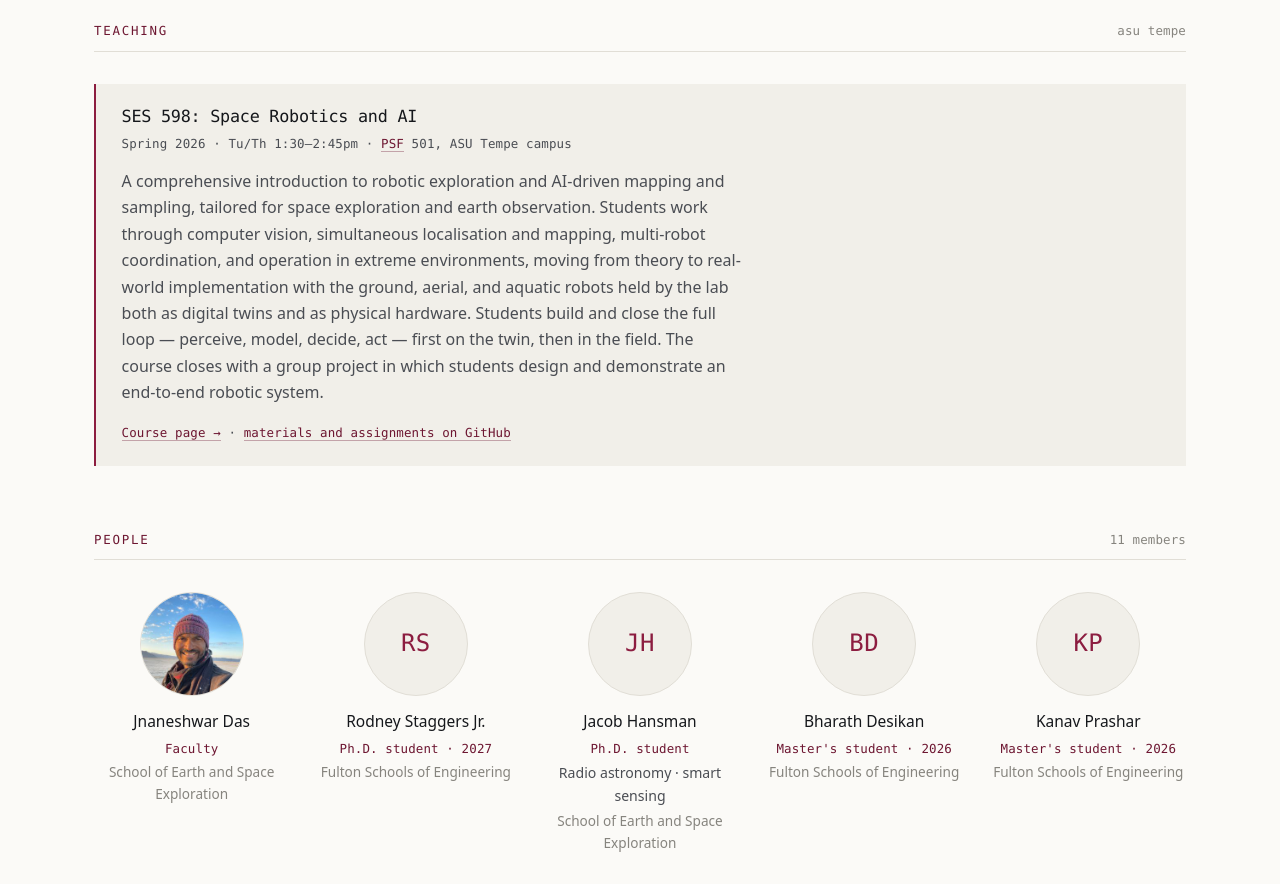
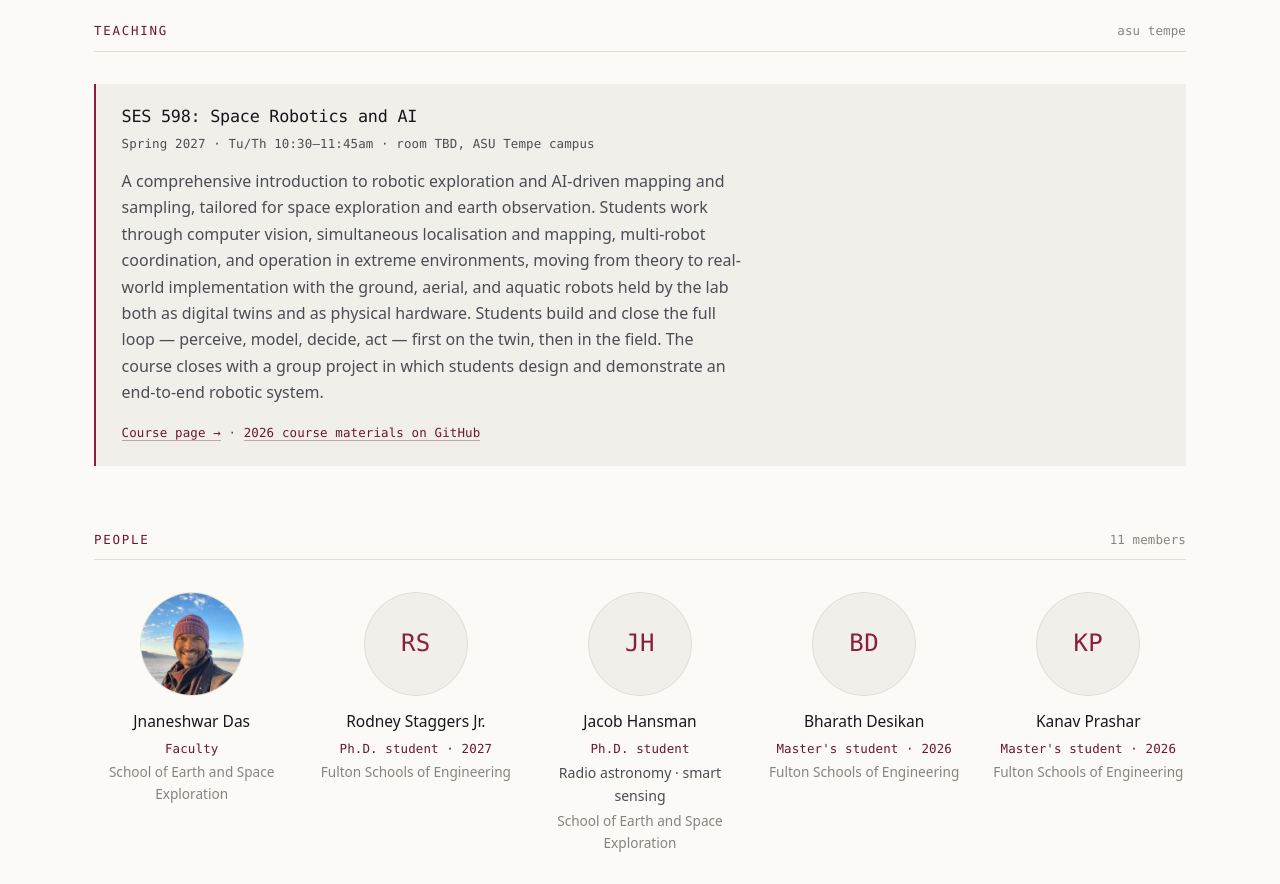
Before and after one commit to DREAMS-lab/dreams-lab.github.io, a plain HTML site: page index.html in a window 1280 px wide. Shown: the part 7120-8004 px from the top of the page. Drawn offline with Linux system fonts and the light colour scheme.

Commit message:
SES 598: Spring 2027, Tu/Th 10:30-11:45am, room TBD; label the 2026 materials

```diff
--- a/index.html
+++ b/index.html
@@ -237,9 +237,9 @@
 
     <div class="course">
       <h3>SES 598: Space Robotics and AI</h3>
-      <p class="meta">Spring 2026 · Tu/Th 1:30–2:45pm · <a href="https://www.asu.edu/map/interactive/?psCode=PSF">PSF</a> 501, ASU Tempe campus</p>
+      <p class="meta">Spring 2027 · Tu/Th 10:30–11:45am · room TBD, ASU Tempe campus</p>
       <p>A comprehensive introduction to robotic exploration and AI-driven mapping and sampling, tailored for space exploration and earth observation. Students work through computer vision, simultaneous localisation and mapping, multi-robot coordination, and operation in extreme environments, moving from theory to real-world implementation with the ground, aerial, and aquatic robots held by the lab both as digital twins and as physical hardware. Students build and close the full loop — perceive, model, decide, act — first on the twin, then in the field. The course closes with a group project in which students design and demonstrate an end-to-end robotic system.</p>
-      <p class="meta"><a href="https://www.deepgis.org/dreamslab/ses598/">Course page →</a> · <a href="https://github.com/DREAMS-lab/ses598-space-robotics-and-ai-2026">materials and assignments on GitHub</a></p>
+      <p class="meta"><a href="https://www.deepgis.org/dreamslab/ses598/">Course page →</a> · <a href="https://github.com/DREAMS-lab/ses598-space-robotics-and-ai-2026">2026 course materials on GitHub</a></p>
     </div>
   </section>
 
```
